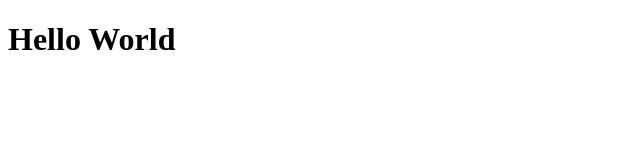
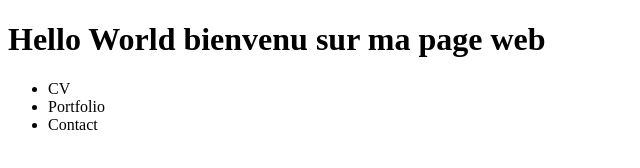
Before and after one commit to AntoinePeral/antoineperal.github.io, a plain HTML site: page html/index.html in a window 1280 px wide. Shown: the whole page, without its empty margins (0-640 px from the left). Drawn offline with Linux system fonts and the light colour scheme.

Commit message:
ajout nav

```diff
--- /dev/null
+++ b/css/reset.css
@@ -0,0 +1,48 @@
+/* http://meyerweb.com/eric/tools/css/reset/
+   v2.0 | 20110126
+   License: none (public domain)
+*/
+
+html, body, div, span, applet, object, iframe,
+h1, h2, h3, h4, h5, h6, p, blockquote, pre,
+a, abbr, acronym, address, big, cite, code,
+del, dfn, em, img, ins, kbd, q, s, samp,
+small, strike, strong, sub, sup, tt, var,
+b, u, i, center,
+dl, dt, dd, ol, ul, li,
+fieldset, form, label, legend,
+table, caption, tbody, tfoot, thead, tr, th, td,
+article, aside, canvas, details, embed,
+figure, figcaption, footer, header, hgroup,
+menu, nav, output, ruby, section, summary,
+time, mark, audio, video {
+	margin: 0;
+	padding: 0;
+	border: 0;
+	font-size: 100%;
+	font: inherit;
+	vertical-align: baseline;
+}
+/* HTML5 display-role reset for older browsers */
+article, aside, details, figcaption, figure,
+footer, header, hgroup, menu, nav, section {
+	display: block;
+}
+body {
+	line-height: 1;
+}
+ol, ul {
+	list-style: none;
+}
+blockquote, q {
+	quotes: none;
+}
+blockquote:before, blockquote:after,
+q:before, q:after {
+	content: '';
+	content: none;
+}
+table {
+	border-collapse: collapse;
+	border-spacing: 0;
+}
--- a/html/index.html
+++ b/html/index.html
@@ -1,14 +1,33 @@
 <!DOCTYPE html>
-<html lang="en">
+<html lang="fr">
 <head>
     <meta charset="UTF-8">
     <meta http-equiv="X-UA-Compatible" content="IE=edge">
     <meta name="viewport" content="width=device-width, initial-scale=1.0">
-    <title>Bienvenu sur ma page </title>
+
+    <link rel="stylesheet" href="../css/styles.css">
+    <title>Antoine Peral Web Page</title>
 </head>
 
 <body>
 
-    <header><h1>Hello World</h1></header>
+    <header>
+        <h1>Hello World bienvenu sur ma page web</h1>
+        <nav>
+            <ul>
+                <li>CV</li>
+                <li>Portfolio</li>
+                <li>Contact</li>
+            </ul>
+        </nav>
+    </header>
+
+    <main>
+
+    </main>
+
+
+    <footer></footer>
+
 </body>
 </html>
```
